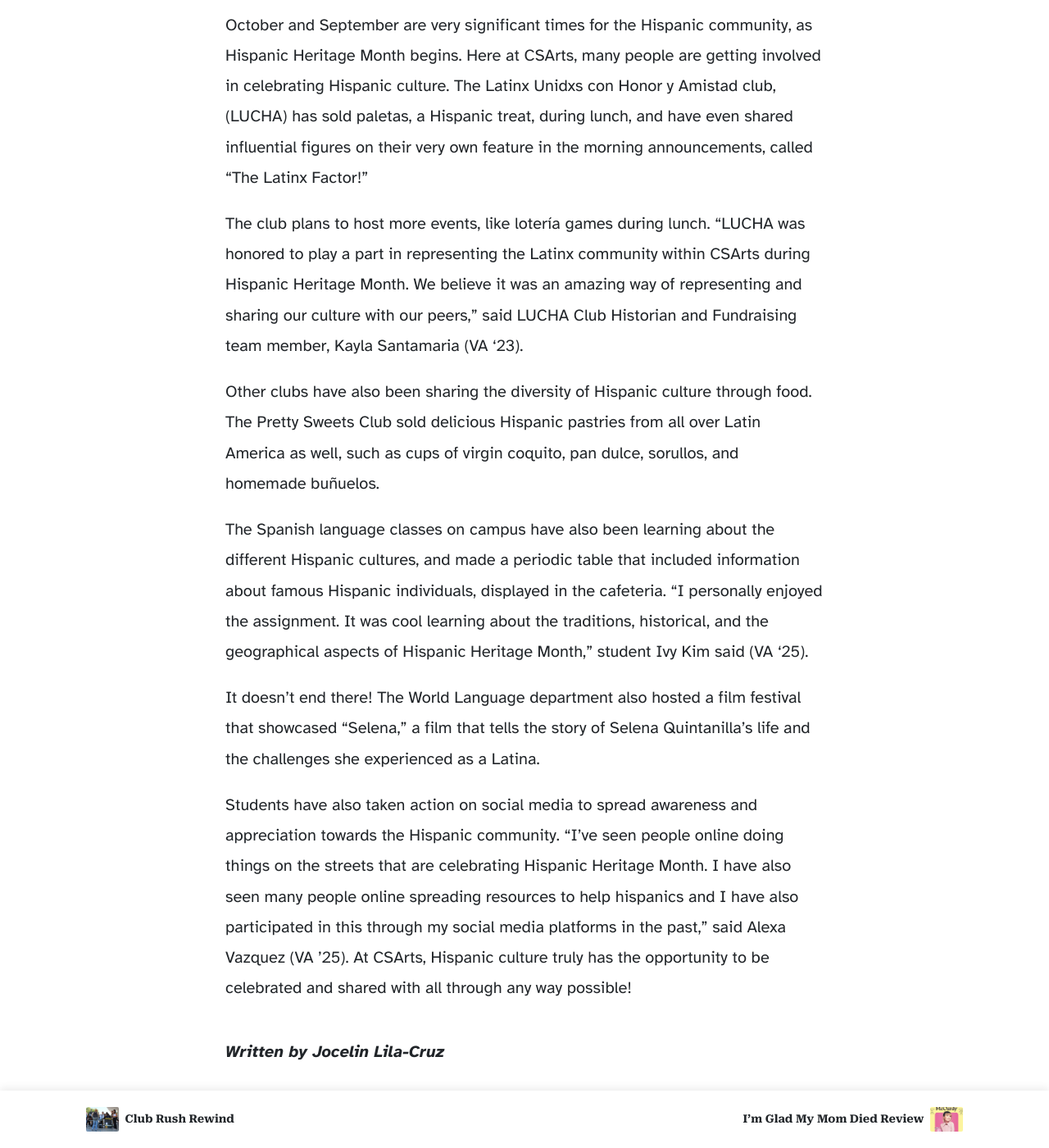
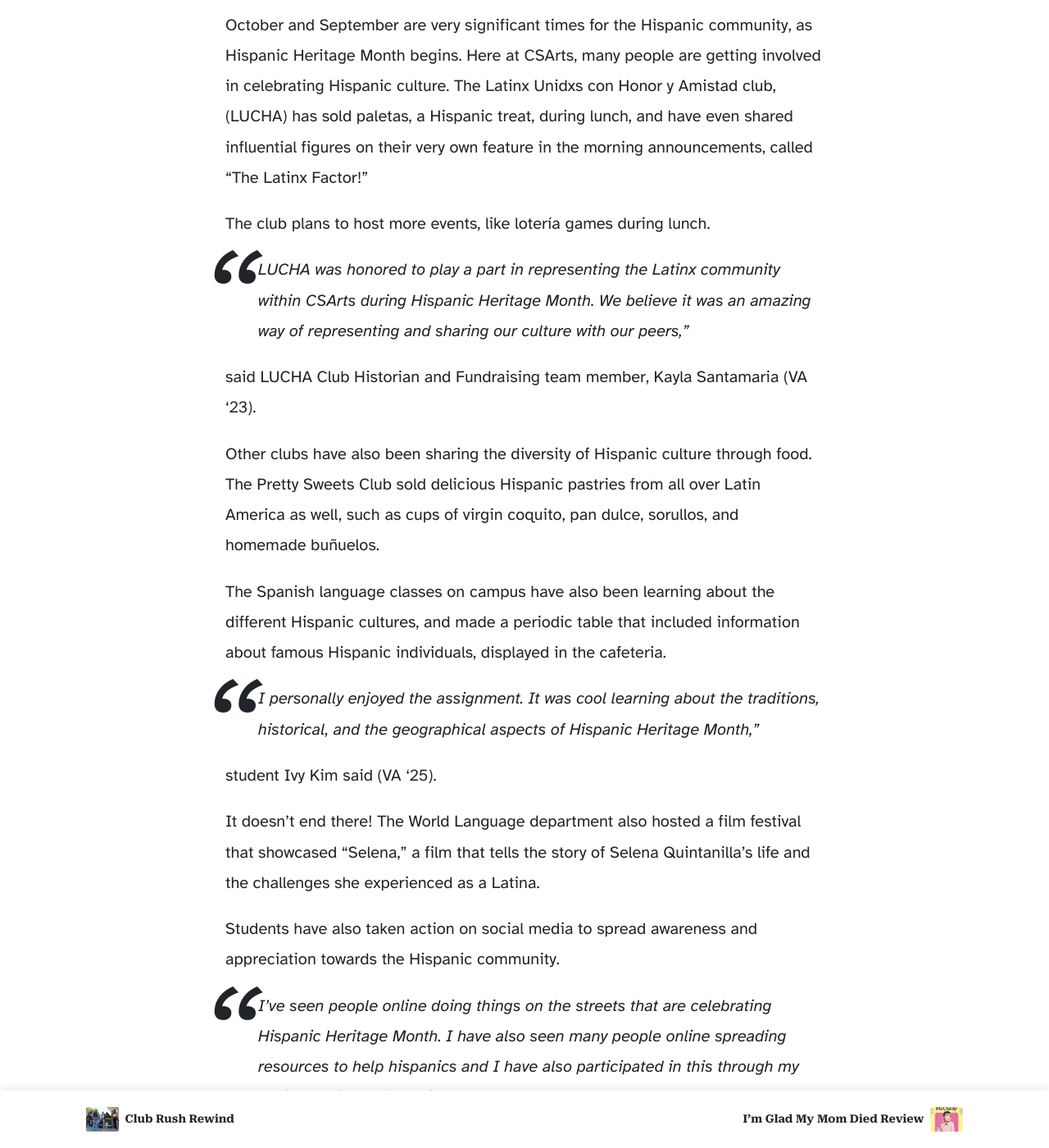
Before and after one commit to csartisan/csartisan.github.io, a Jekyll site: the page built from _posts/2022-10-13-hispanic-heritage-month.md, in a window 1280 px wide and 1400 px high, scrolled down 512 px. Shown: the whole window at 82% size. Built offline with Jekyll 4.4.1, drawn with Linux system fonts in a browser that asks for light colours; nearby versions of some CDN libraries; comment, search, counter and statistics services are not loaded; some of the changed text lies outside the part shown.

Commit message:
fixed formatting errors

```diff
--- a/_posts/2022-10-13-hispanic-heritage-month.md
+++ b/_posts/2022-10-13-hispanic-heritage-month.md
@@ -13,12 +13,24 @@ tags: []
 ---
 October and September are very significant times for the Hispanic community, as Hispanic Heritage Month begins. Here at CSArts, many people are getting involved in celebrating Hispanic culture. The Latinx Unidxs con Honor y Amistad club, (LUCHA) has sold paletas, a Hispanic treat, during lunch, and have even shared influential figures on their very own feature in the morning announcements, called "The Latinx Factor!"
 
-The club plans to host more events, like lotería games during lunch. “LUCHA was honored to play a part in representing the Latinx community within CSArts during Hispanic Heritage Month. We believe it was an amazing way of representing and sharing our culture with our peers," said LUCHA Club Historian and Fundraising team member, Kayla Santamaria (VA ‘23).
+The club plans to host more events, like lotería games during lunch.
+
+> LUCHA was honored to play a part in representing the Latinx community within CSArts during Hispanic Heritage Month. We believe it was an amazing way of representing and sharing our culture with our peers,"
+
+said LUCHA Club Historian and Fundraising team member, Kayla Santamaria (VA ‘23).
 
 Other clubs have also been sharing the diversity of Hispanic culture through food. The Pretty Sweets Club sold delicious Hispanic pastries from all over Latin America as well, such as cups of virgin coquito, pan dulce, sorullos, and homemade buñuelos.
 
-The Spanish language classes on campus have also been learning about the different Hispanic cultures, and made a periodic table that included information about famous Hispanic individuals, displayed in the cafeteria. “I personally enjoyed the assignment. It was cool learning about the traditions, historical, and the geographical aspects of Hispanic Heritage Month,” student Ivy Kim said (VA ‘25).
+The Spanish language classes on campus have also been learning about the different Hispanic cultures, and made a periodic table that included information about famous Hispanic individuals, displayed in the cafeteria.
+
+> I personally enjoyed the assignment. It was cool learning about the traditions, historical, and the geographical aspects of Hispanic Heritage Month,”
+
+student Ivy Kim said (VA ‘25).
 
 It doesn’t end there! The World Language department also hosted a film festival that showcased “Selena,” a film that tells the story of Selena Quintanilla's life and the challenges she experienced as a Latina.
 
-Students have also taken action on social media to spread awareness and appreciation towards the Hispanic community. “I’ve seen people online doing things on the streets that are celebrating Hispanic Heritage Month. I have also seen many people online spreading resources to help hispanics and I have also participated in this through my social media platforms in the past,” said Alexa Vazquez (VA ’25). At CSArts, Hispanic culture truly has the opportunity to be celebrated and shared with all through any way possible!
+Students have also taken action on social media to spread awareness and appreciation towards the Hispanic community.
+
+> I’ve seen people online doing things on the streets that are celebrating Hispanic Heritage Month. I have also seen many people online spreading resources to help hispanics and I have also participated in this through my social media platforms in the past,”
+
+said Alexa Vazquez (VA ’25). At CSArts, Hispanic culture truly has the opportunity to be celebrated and shared with all through any way possible!
```
